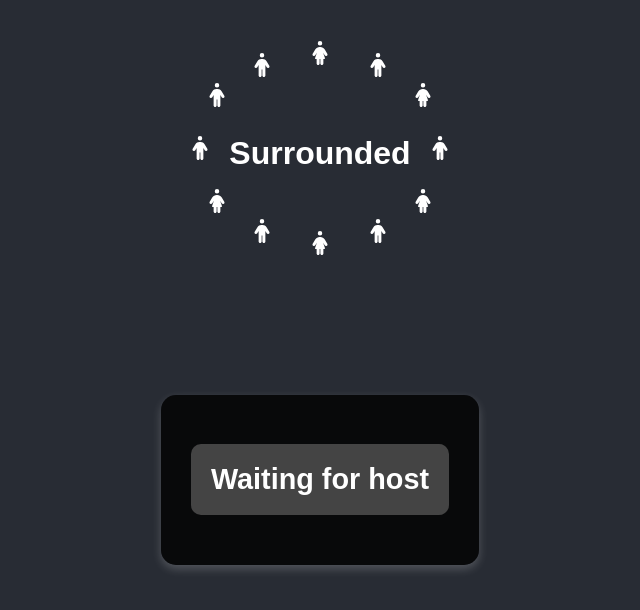
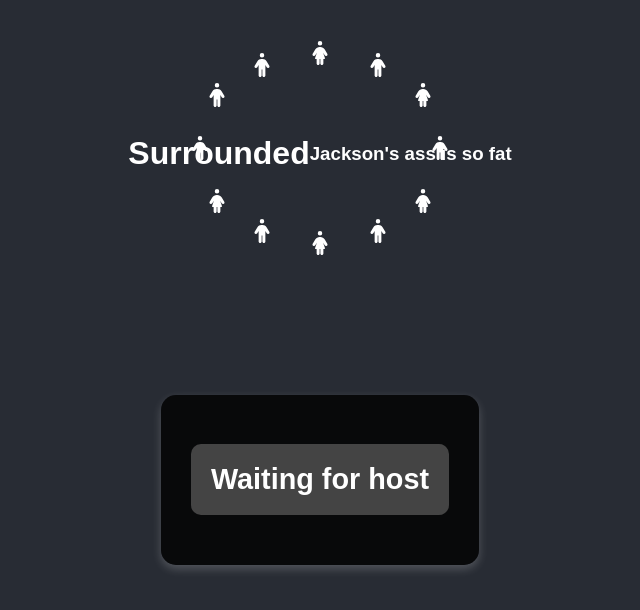
Before and after one commit to BSutton17/Surrounded, a React (Vite) app: page / in a window 1280 px wide. Shown: the top 610 px of the page, without its empty margins (320-960 px from the left). Built offline with nearby package versions, Linux system fonts and the light colour scheme; no server answers.

Commit message:
Add subtitle to App component

```diff
--- a/src/App.jsx
+++ b/src/App.jsx
@@ -122,6 +122,7 @@ function App() {
     <>
       <div className="title-container">
         <h1 className="title">Surrounded</h1>
+        <h3>Jackson's ass is so fat</h3>
         <div className="icons">
           <div className="icon"><FaPerson /></div>
           <div className="icon"><FaPersonDress /></div>
```
